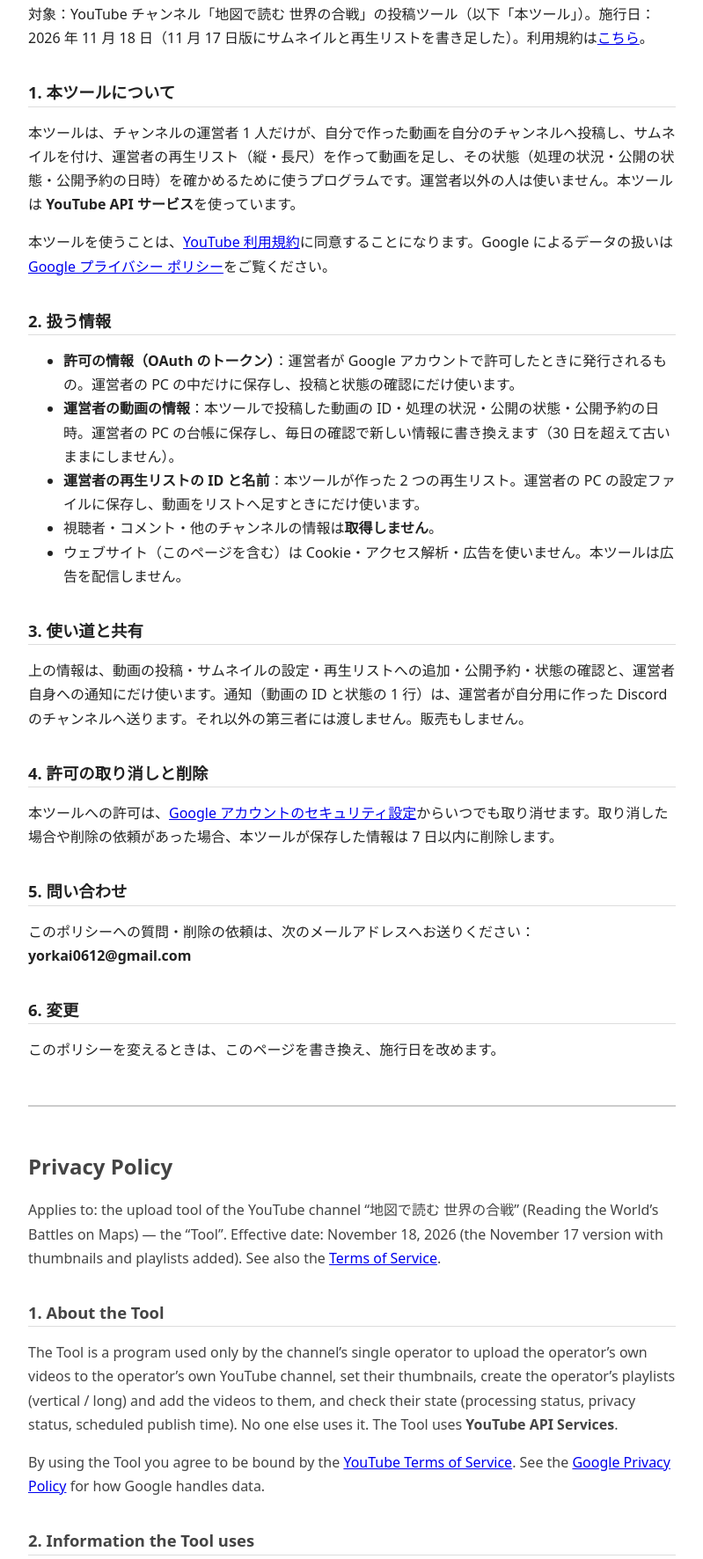
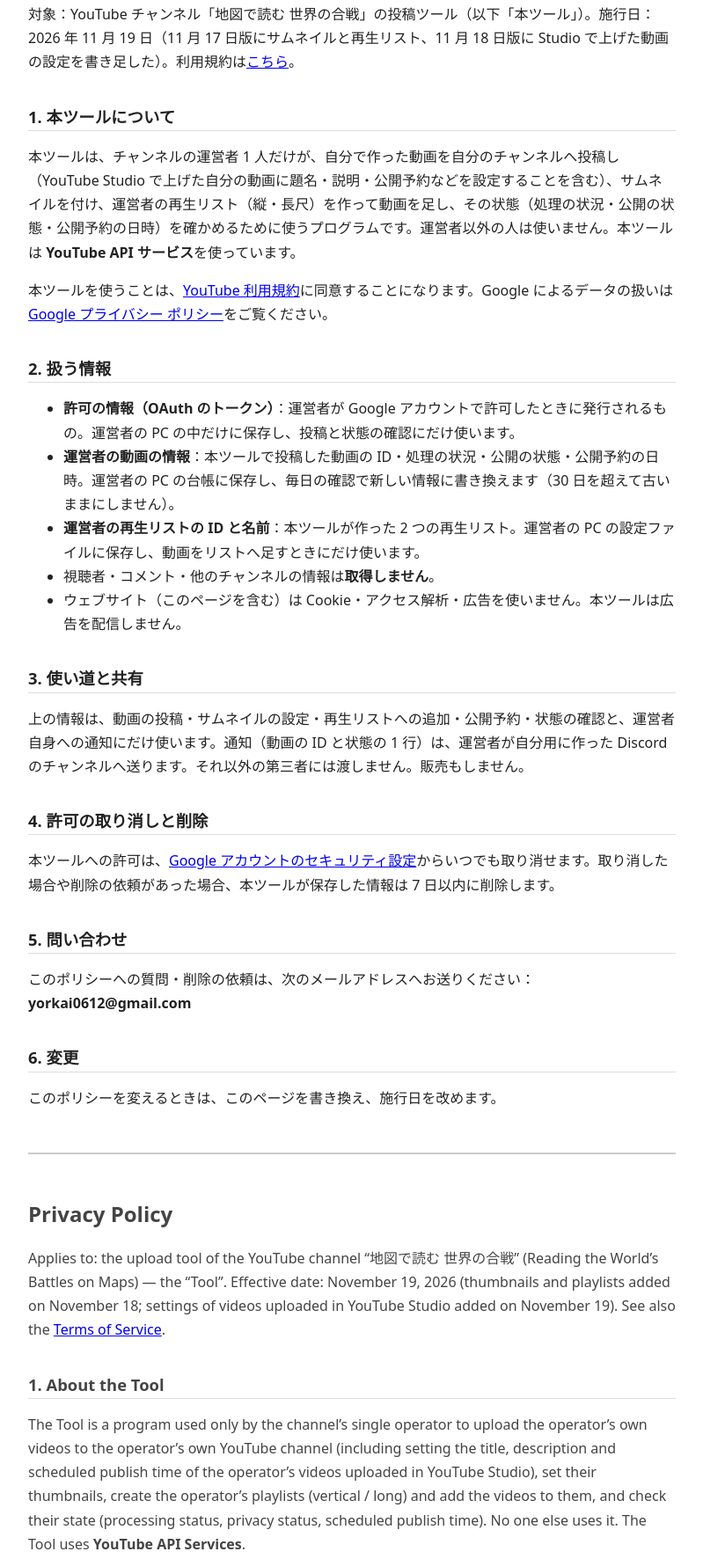
Before and after one commit to york061231/chizu-kassen, a plain HTML site: page privacy.html in a window 1280 px wide. Shown: the part 94-1866 px from the top of the page at 88% size, without its empty margins (240-1039 px from the left). Drawn offline with Linux system fonts and the light colour scheme.

Commit message:
Add privacy.html

```diff
--- a/privacy.html
+++ b/privacy.html
@@ -15,10 +15,10 @@
 </head>
 <body>
 <h1>プライバシーポリシー</h1>
-<p>対象：YouTube チャンネル「地図で読む 世界の合戦」の投稿ツール（以下「本ツール」）。施行日：2026 年 11 月 18 日（11 月 17 日版にサムネイルと再生リストを書き足した）。利用規約は<a href="terms.html">こちら</a>。</p>
+<p>対象：YouTube チャンネル「地図で読む 世界の合戦」の投稿ツール（以下「本ツール」）。施行日：2026 年 11 月 19 日（11 月 17 日版にサムネイルと再生リスト、11 月 18 日版に Studio で上げた動画の設定を書き足した）。利用規約は<a href="terms.html">こちら</a>。</p>
 
 <h2>1. 本ツールについて</h2>
-<p>本ツールは、チャンネルの運営者 1 人だけが、自分で作った動画を自分のチャンネルへ投稿し、サムネイルを付け、運営者の再生リスト（縦・長尺）を作って動画を足し、その状態（処理の状況・公開の状態・公開予約の日時）を確かめるために使うプログラムです。運営者以外の人は使いません。本ツールは <strong>YouTube API サービス</strong>を使っています。</p>
+<p>本ツールは、チャンネルの運営者 1 人だけが、自分で作った動画を自分のチャンネルへ投稿し（YouTube Studio で上げた自分の動画に題名・説明・公開予約などを設定することを含む）、サムネイルを付け、運営者の再生リスト（縦・長尺）を作って動画を足し、その状態（処理の状況・公開の状態・公開予約の日時）を確かめるために使うプログラムです。運営者以外の人は使いません。本ツールは <strong>YouTube API サービス</strong>を使っています。</p>
 <p>本ツールを使うことは、<a href="https://www.youtube.com/t/terms">YouTube 利用規約</a>に同意することになります。Google によるデータの扱いは <a href="http://www.google.com/policies/privacy">Google プライバシー ポリシー</a>をご覧ください。</p>
 
 <h2>2. 扱う情報</h2>
@@ -46,10 +46,10 @@
 
 <div class="en" lang="en">
 <h1>Privacy Policy</h1>
-<p>Applies to: the upload tool of the YouTube channel “地図で読む 世界の合戦” (Reading the World’s Battles on Maps) — the “Tool”. Effective date: November 18, 2026 (the November 17 version with thumbnails and playlists added). See also the <a href="terms.html">Terms of Service</a>.</p>
+<p>Applies to: the upload tool of the YouTube channel “地図で読む 世界の合戦” (Reading the World’s Battles on Maps) — the “Tool”. Effective date: November 19, 2026 (thumbnails and playlists added on November 18; settings of videos uploaded in YouTube Studio added on November 19). See also the <a href="terms.html">Terms of Service</a>.</p>
 
 <h2>1. About the Tool</h2>
-<p>The Tool is a program used only by the channel’s single operator to upload the operator’s own videos to the operator’s own YouTube channel, set their thumbnails, create the operator’s playlists (vertical / long) and add the videos to them, and check their state (processing status, privacy status, scheduled publish time). No one else uses it. The Tool uses <strong>YouTube API Services</strong>.</p>
+<p>The Tool is a program used only by the channel’s single operator to upload the operator’s own videos to the operator’s own YouTube channel (including setting the title, description and scheduled publish time of the operator’s videos uploaded in YouTube Studio), set their thumbnails, create the operator’s playlists (vertical / long) and add the videos to them, and check their state (processing status, privacy status, scheduled publish time). No one else uses it. The Tool uses <strong>YouTube API Services</strong>.</p>
 <p>By using the Tool you agree to be bound by the <a href="https://www.youtube.com/t/terms">YouTube Terms of Service</a>. See the <a href="http://www.google.com/policies/privacy">Google Privacy Policy</a> for how Google handles data.</p>
 
 <h2>2. Information the Tool uses</h2>
```
